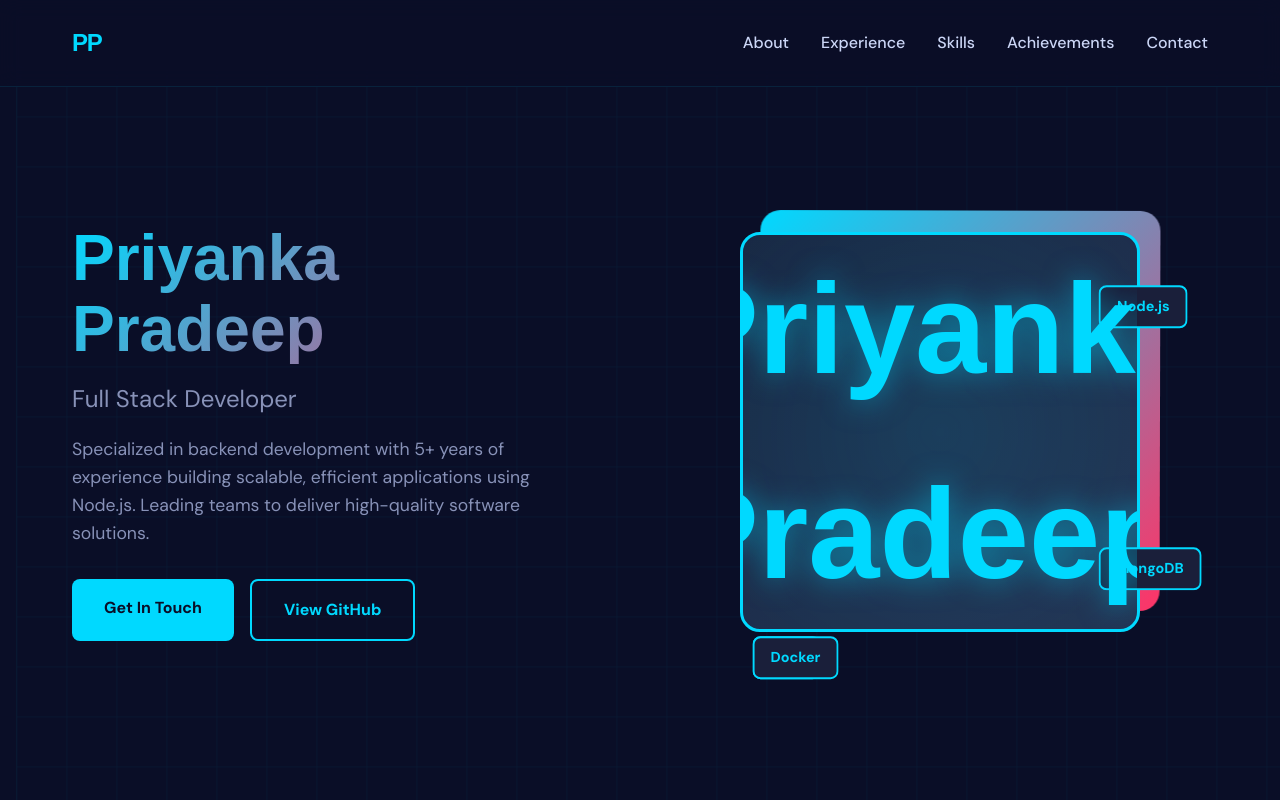
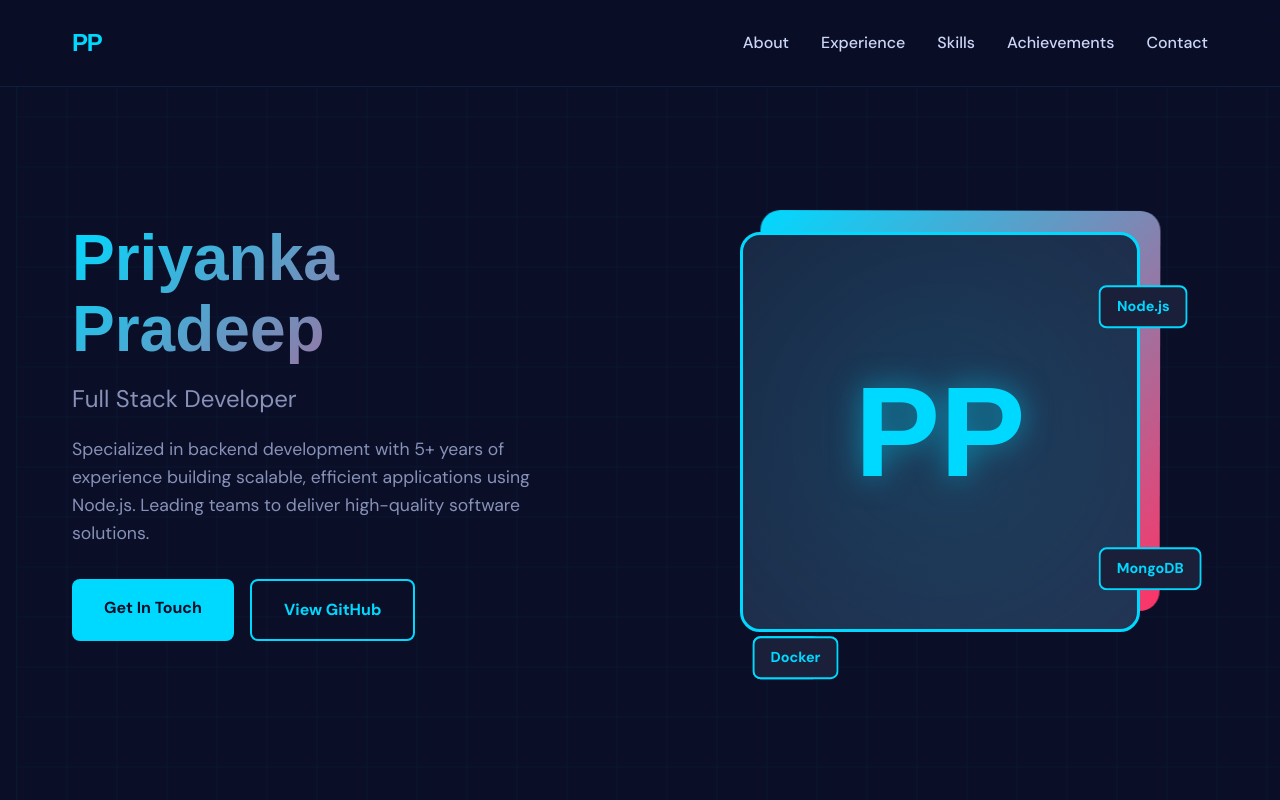
Before and after one commit to priyanka-TL/portifolio, a plain HTML site: page index.html in a window 1280 px wide. Shown: the top 800 px of the page. Drawn offline with Linux system fonts and the light colour scheme; a web font is replaced by a local one.

Commit message:
Update initials from 'Priyanka Pradeep' to 'PP'

```diff
--- a/index.html
+++ b/index.html
@@ -781,7 +781,7 @@
                 <div class="hero-image-wrapper">
                     <div class="hero-image-bg"></div>
                     <div class="hero-image-content">
-                        <div class="initials">Priyanka Pradeep</div>
+                        <div class="initials">PP</div>
                     </div>
                     <div class="tech-float">Node.js</div>
                     <div class="tech-float">MongoDB</div>
```
